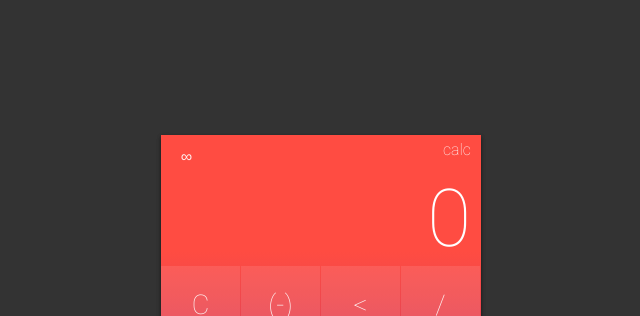
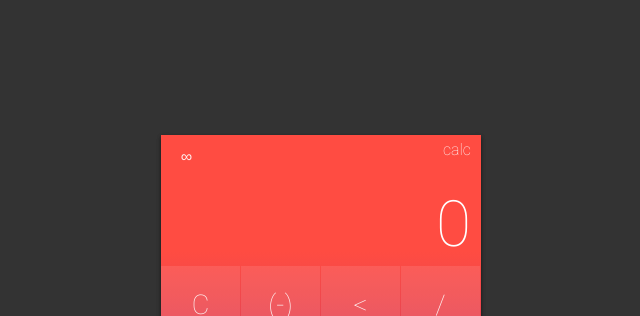
Before and after one commit to Shlaf/DoRag, a React (Create React App) app: page / in a window 1280 px wide. Shown: the top 316 px of the page, without its empty margins (319-959 px from the left). Built offline with nearby package versions, Linux system fonts and the light colour scheme.

Commit message:
font-Shrink

```diff
--- a/src/App.js
+++ b/src/App.js
@@ -98,7 +98,13 @@ class App extends Component {
         this.setState({input: this.state.input === "" ? this.state.input : "-" + this.state.input});
     }
   }
-
+  shrinkFont = () =>{
+    if(this.state.input.length < 7){
+      return 4;
+  }else{
+        return 2;
+  }
+}
   // ---------------------
   // Handel comma input, only allow one comma key
   // ---------------------
@@ -243,7 +249,7 @@ class App extends Component {
             <h1>calc</h1>
           </div>
           <div className={`input ${this.state.whatevz ? "animationz" : ""}`}>
-            <span>{this.state.input ? this.state.input : 0}</span>
+            <span style={{fontSize: `${this.shrinkFont()}rem`}}>{this.state.input ? this.state.input : 0}</span>
           </div>
           {/* <div className="history">
             <span>{this.handelHistory()}</span>
```
